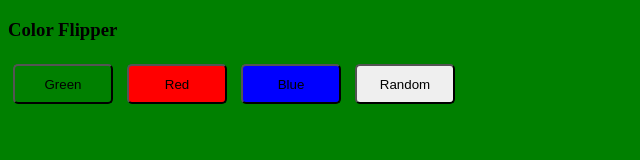
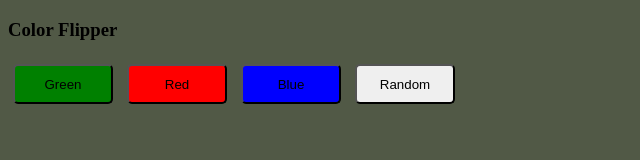
Before and after one commit to Willv97/Color-Flipper, a plain HTML site: page index.html in a window 1280 px wide. Both pictures are taken after a click on the button "Random". Shown: the whole page, without its empty margins (0-640 px from the left). Drawn offline with Linux system fonts and the light colour scheme.

Commit message:
Added onclick for the random button, js function that changes background color when button is clicked

```diff
--- a/index.html
+++ b/index.html
@@ -11,7 +11,7 @@
     <button id="green" onclick="setColor('green')">Green</button>
     <button id="red" onclick="setColor('red')">Red</button>
     <button id="blue" onclick="setColor('blue')">Blue</button>
-    <button>Random</button>
+    <button onclick="randomColor()">Random</button>
     <script src="index.js"></script>
 </body>
 </html>
--- a/index.js
+++ b/index.js
@@ -4,4 +4,11 @@ function setColor(name) {
     body.style.backgroundColor = name;
 }
 
-setColor("green")
+function randomColor() {
+    const red =Math.round(Math.random() *255)
+    const green =Math.round(Math.random() *255)
+    const blue =Math.round(Math.random() *255)
+
+    const color = `rgb(${red}, ${green}, ${blue})`
+    body.style.backgroundColor = color
+}
```
